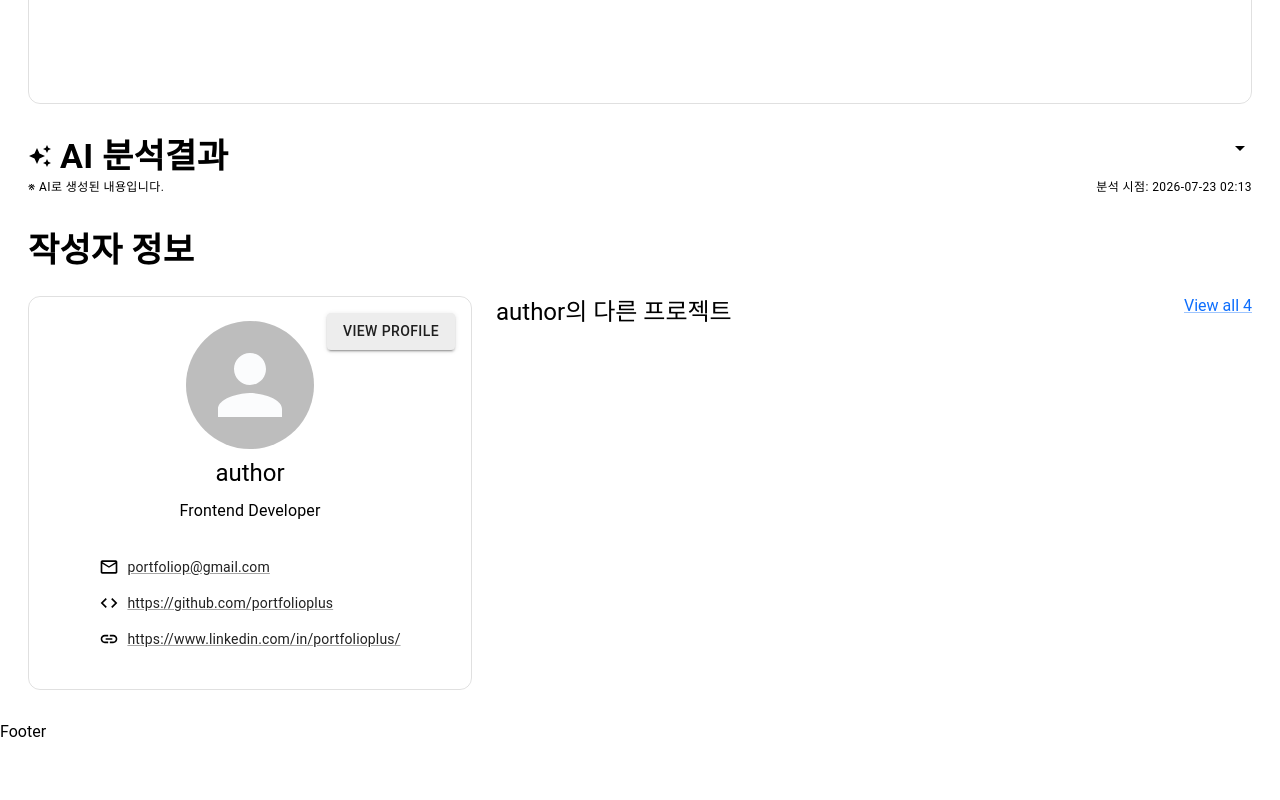
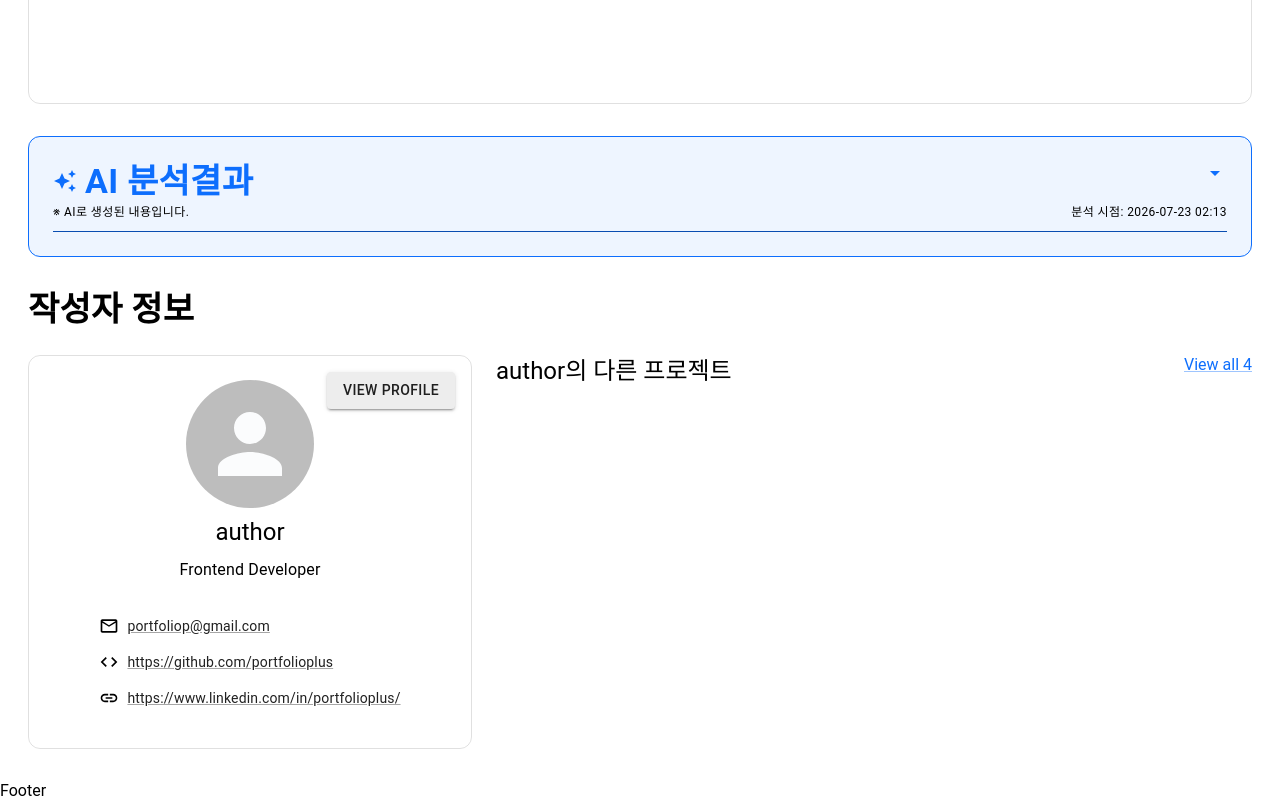
Before and after one commit to raspbsb/EST_FE_13_3rd_Project, a React (Vite) app in the folder app/: page /portfolios/1 in a window 1280 px wide. Shown: the part 876-1676 px from the top of the page. Before the commit the page ends 1617 px from the top, so only its background shows below. Built offline with nearby package versions, Linux system fonts and the light colour scheme.

Commit message:
feat: AI 요약 섹션 스타일 구현 * AiSummaryItem 컴포넌트로 분리

```diff
--- /dev/null
+++ b/app/src/components/Portfolio/AiSummaryItem.jsx
@@ -0,0 +1,31 @@
+import Text from "@mui/material/Typography";
+import Box from "@mui/material/Box";
+
+export default function AiSummaryItem({ label = "", children }) {
+  return (
+    <>
+      <Text component={"dt"} variant="h6" color="primary">
+        {label}
+      </Text>
+
+      <Box
+        component={"dd"}
+        sx={{
+          mt: 0.5,
+          px: 1.5,
+          py: 1.5,
+          mb: 2,
+          maxHeight: "500px",
+          borderStyle: "solid",
+          borderWidth: "1px 1px 1px 8px",
+          borderColor: "primary.main",
+          borderRadius: "4px",
+          overflowY: "scroll",
+          scrollbarWidth: "none",
+        }}
+      >
+        <Text variant="body1">{children}</Text>
+      </Box>
+    </>
+  );
+}
--- a/app/src/components/Portfolio/AiSummarySection.jsx
+++ b/app/src/components/Portfolio/AiSummarySection.jsx
@@ -2,21 +2,46 @@ import { useState } from "react";
 
 import Text from "@mui/material/Typography";
 import Box from "@mui/material/Box";
+import Grid from "@mui/material/Grid";
 
 import { AiIcon, DropDownIcon, DropUpIcon } from "../../lib/icons";
+import { alpha, useTheme } from "@mui/material/styles";
+import AiSummaryItem from "./AiSummaryItem";
 
 export default function AiSummarySection({}) {
+  const theme = useTheme();
   const [isOpen, setIsOpen] = useState(false);
 
   return (
-    <Box component={"section"} id="ai-analysis">
-      <Box component={"div"} onClick={() => setIsOpen(prev => !prev)}>
+    <Box
+      component={"section"}
+      id="ai-analysis"
+      sx={{
+        px: 3,
+        py: 3,
+        borderStyle: "solid",
+        borderWidth: "1px",
+        borderColor: "primary.main",
+        borderRadius: "12px",
+        bgcolor: alpha(theme.palette.primary.light, 0.1),
+      }}
+    >
+      <Box
+        component={"div"}
+        onClick={() => setIsOpen(prev => !prev)}
+        sx={{
+          pb: 1,
+          borderStyle: "solid",
+          borderWidth: "0px 0px 1px",
+          borderColor: "primary.dark",
+        }}
+      >
         <Box sx={{ display: "flex", justifyContent: "space-between" }}>
-          <Text component={"h2"} variant="h4" sx={{ fontWeight: "700" }}>
+          <Text component={"h2"} variant="h4" sx={{ fontWeight: "700" }} color="primary">
             <AiIcon sx={{ mr: 1 }} />
             AI 분석결과
           </Text>
-          {isOpen ? <DropUpIcon /> : <DropDownIcon />}
+          <DropDownIcon color="primary" sx={{ rotate: isOpen ? "180deg" : "0deg" }} />
         </Box>
         <Box sx={{ display: "flex", justifyContent: "space-between" }}>
           <Text component={"p"} variant="caption">
@@ -27,53 +52,40 @@ export default function AiSummarySection({}) {
           </Text>
         </Box>
       </Box>
-      <Box sx={{ maxHeight: `${isOpen ? "2048px" : "0px"}`, overflow: "hidden" }}>
-        <Box component={"dl"}>
-          <Text component={"dt"} variant="h6">
-            프로젝트 요약
-          </Text>
-          <Box component={"dd"}>
-            <Text variant="body1">Lorem ipsum dolor sit amet consectetur adipisicing elit.</Text>
-          </Box>
-
-          <Text component={"dt"} variant="h6">
-            주요 기능
-          </Text>
-          <Box component={"dd"}>
-            <Text variant="body1">Lorem ipsum dolor sit amet consectetur adipisicing elit.</Text>
-          </Box>
-
-          <Text component={"dt"} variant="h6">
-            기술적 특징
-          </Text>
-          <Box component={"dd"}>
-            <Text variant="body1">Lorem ipsum dolor sit amet consectetur adipisicing elit.</Text>
-          </Box>
-
-          <Text component={"dt"} variant="h6">
-            프로젝트 구조 및 복잡도
-          </Text>
-          <Box component={"dd"}>
-            <Text variant="body1">Lorem ipsum dolor sit amet consectetur adipisicing elit.</Text>
-          </Box>
-
-          <Text component={"dt"} variant="h6">
-            담당 역할
-          </Text>
-          <Box component={"dd"}>
-            <Text variant="body1">Lorem ipsum dolor sit amet consectetur adipisicing elit.</Text>
-          </Box>
-
-          <Text component={"dt"} variant="h6">
-            참여 내역
-          </Text>
-          <Box component={"dd"}>
-            <Text variant="body1">Lorem ipsum dolor sit amet consectetur adipisicing elit.</Text>
-          </Box>
+      <Box component={"dl"} sx={{ maxHeight: `${isOpen ? "8192px" : "0px"}`, overflow: "hidden" }}>
+        <Box component={"dl"} sx={{ pt: 1 }}>
+          <AiSummaryItem label="프로젝트 요약">
+            프로젝트 등록과 작품 탐색, 제작자 프로필 확인, 채용·협업 문의 과정을 하나의 흐름으로 연결한 포트폴리오
+            갤러리 플랫폼입니다.
+          </AiSummaryItem>
+          <AiSummaryItem label="주요 기능">
+            포트폴리오 등록·수정·삭제, 이미지 업로드, 카테고리·기술 스택 기반 탐색, 좋아요·북마크, 제작자 프로필, GitHub
+            저장소 분석, 프로젝트 설명 초안 생성 기능을 제공합니다.
+          </AiSummaryItem>
+          <AiSummaryItem label="기술적 특징">
+            Next.js를 기반으로 페이지와 공통 UI를 컴포넌트화하고, Supabase를 이용해 사용자 인증과 프로젝트 데이터 및
+            이미지 파일을 관리합니다. 외부 AI API의 JSON 응답을 구조화된 데이터로 변환해 등록 폼과 분석 결과 영역에
+            반영합니다.
+          </AiSummaryItem>
+          <AiSummaryItem label="프로젝트 구조 및 복잡도">
+            인증, 콘텐츠 CRUD, 이미지 저장소, 검색·필터링, 외부 API 통신을 함께 처리하는 다중 기능 웹
+            애플리케이션입니다. 비동기 요청과 오류 상태, 사용자별 데이터 접근 권한을 함께 고려해야 하는 구조가
+            확인됩니다.
+          </AiSummaryItem>
+          <AiSummaryItem label="담당 역할">
+            서비스의 핵심 사용자 흐름과 페이지별 요구사항을 정의하고, 등록·수정 페이지를 포함한 스토리보드와 공통 UI
+            구조를 설계했습니다. 프론트엔드 구현에서는 담당 범위에 따라 화면 및 기능 개발에 참여했습니다.
+          </AiSummaryItem>
+          <AiSummaryItem label="참여 내역">
+            기획 문서와 화면 설계 자료를 기준으로 정보 구조, AI 분석 결과의 표시 정책, 입력 항목 및 예외 상태를 구체화한
+            참여 내역이 확인됩니다. 정확한 코드 기여 범위는 커밋 기록과 변경 파일을 추가로 확인해야 합니다.
+          </AiSummaryItem>
         </Box>
+        {/*
         <Box>
           <Text>분석 근거</Text>
         </Box>
+        */}
       </Box>
     </Box>
   );
```
